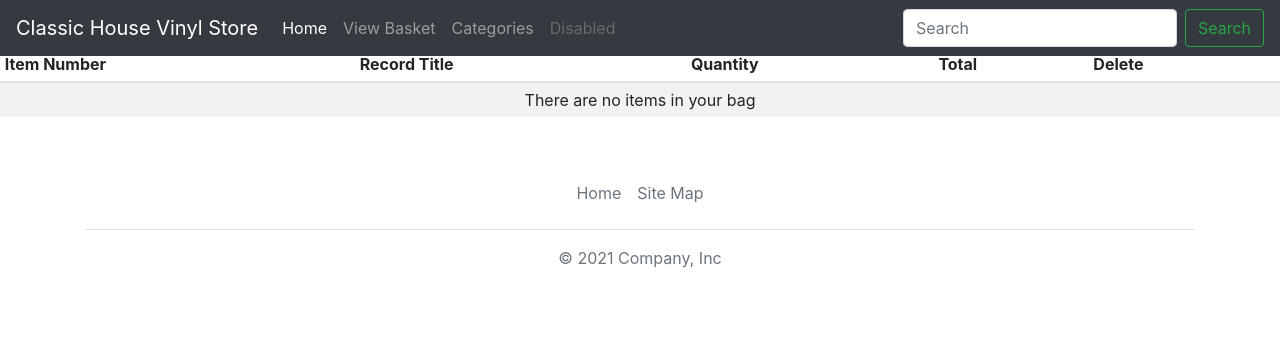
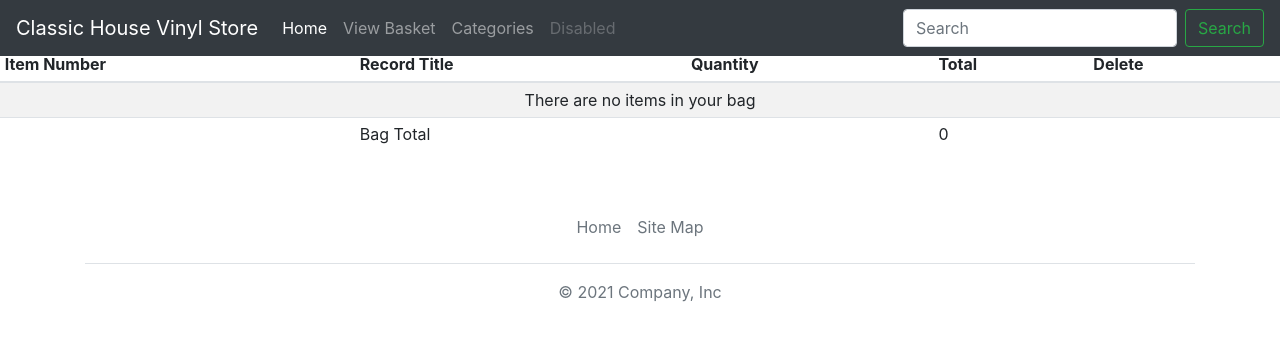
Before and after one commit to Code-Institute-Submissions/edwardgurney-ClassicHouseStore_OctResub, a Django app: page /basket/ in a window 1280 px wide. Shown: the top 356 px of the page. Run offline with Django 3.2, Linux system fonts and the light colour scheme; data comes from the database, SQL or seed files in the repository; data that the repository does not hold is empty; some libraries are stand-ins or nearby versions.

Commit message:
displaying totals in basket

```diff
--- a/p5_ecommerce_store/models.py
+++ b/p5_ecommerce_store/models.py
@@ -3,6 +3,7 @@ from django.contrib.auth.models import User
 from django.contrib.auth import get_user_model
 from cloudinary.models import CloudinaryField
 
+from decimal import Decimal
 # User = get_user_model()
 
 class Category(models.Model):
@@ -56,6 +57,10 @@ class BagItem(models.Model):
     def __str__(self):
         return f"{self.id}"
 
+    @property
+    def get_bag_item_total(self):
+        return Decimal(self.product.price) * Decimal(self.quantity)
+
 class Bag(models.Model):
     STATE = (
         ('open', 'open'),
@@ -71,6 +76,13 @@ class Bag(models.Model):
 
     def __str__(self):
         return f"{self.id}"
+
+    def save(self, *args, **kwargs):
+        pending_total = Decimal(0)
+        for item in self.bagitem_set.all():
+            pending_total = Decimal(pending_total) + Decimal(item.get_bag_item_total)
+        self.total = pending_total
+        super(Bag, self).save(*args, **kwargs)
 
 class ShippingAddress(models.Model):
     user = models.ForeignKey(User, on_delete=models.CASCADE)
--- a/p5_ecommerce_store/templates/p5_ecommerce_store/basket.html
+++ b/p5_ecommerce_store/templates/p5_ecommerce_store/basket.html
@@ -19,12 +19,19 @@
         <td>{{ forloop.counter }}</td>
         <td>{{ item.product.title }}</td>
         <td>{{ item.quantity }}</td>
-        <td>{{ item.total }}</td>
+        <td>{{ item.get_bag_item_total }}</td>
         <td>Delete</td>
       </tr>
       {% empty %}
       <tr><td colspan="5" class="text-center">There are no items in your bag</td></tr>
       {% endfor %}
+      <tr>
+        <td>&nbsp;</td>
+        <td colspan="2" class="text-left">Bag Total</td>
+        <td>{{object.total}}</td>
+        <td>&nbsp;</td>
+      </tr>
+
     </tbody>
   </table>
 </div>
```
